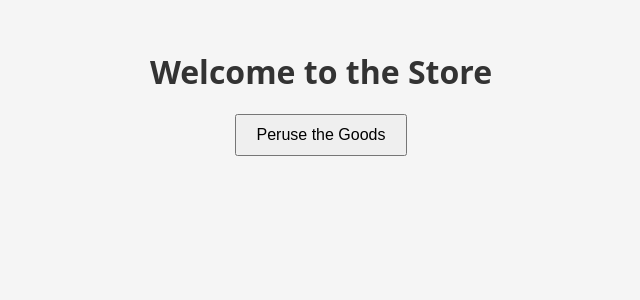
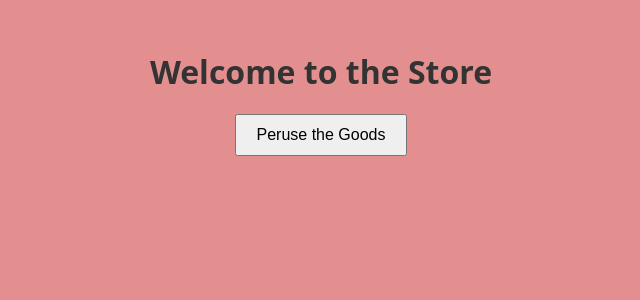
Before and after one commit to bobbydigital1986/simple-store, a React (Vite) app in the folder frontend/: page / in a window 1280 px wide. Shown: the top 300 px of the page, without its empty margins (319-959 px from the left). Built offline with nearby package versions, Linux system fonts and the light colour scheme.

Commit message:
Cleared up port kerfuffle

```diff
--- a/frontend/src/App.jsx
+++ b/frontend/src/App.jsx
@@ -1,8 +1,8 @@
 import React from "react";
 import { BrowserRouter as Router, Routes, Route } from "react-router-dom";
-import Landing from "./components/Landing";
-import Products from "./components/Products";
-import Checkout from "./components/Checkout";
+import Landing from "./components/Landing.jsx";
+import Products from "./components/Products.jsx";
+import Checkout from "./components/Checkout.jsx";
 
 export default function App() {
   return (
--- a/frontend/src/index.css
+++ b/frontend/src/index.css
@@ -1,7 +1,7 @@
 body {
   margin: 0;
   font-family: system-ui, sans-serif;
-  background-color: #f5f5f5;
+  background-color: #e48f8f;
   color: #333;
 }
 
--- a/frontend/vite.config.mjs
+++ b/frontend/vite.config.mjs
@@ -4,6 +4,7 @@ import react from '@vitejs/plugin-react'
 export default defineConfig({
     plugins: [react()],
     server: {
-        port: 8080
+        // Use a different dev server port so the backend can run on 8080
+        port: 5173
     }
 })
```
